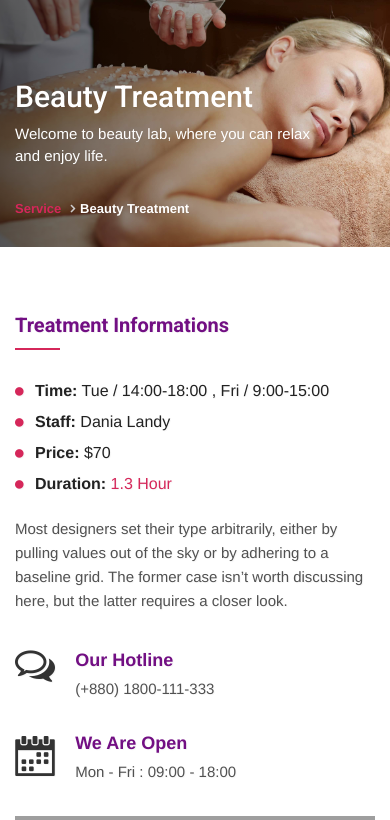
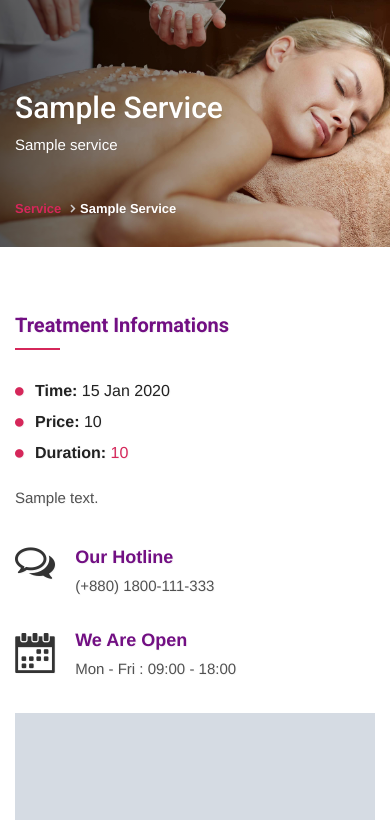
Before and after one commit to vanlong2712/dlongspabeauty, a Node project: template views/service_details.ejs in a window 390 px wide. Shown: the part 113-933 px from the top of the page. Run offline with Node 20 templates, Linux system fonts and the light colour scheme; the template is opened without the code that fills it: most values are stand-ins (such as "Sample title", 1, 10 or a date in 2020); grey boxes marked "Sample" are stand-in pictures; some libraries are stand-ins or nearby versions; grey boxes are pictures that could not be loaded.

Commit message:
commit continue

```diff
--- /dev/null
+++ b/db/mongoose.js
@@ -0,0 +1,6 @@
+global.mongoose = require('mongoose');
+
+mongoose.Promise = global.Promise;
+mongoose.connect(process.env.MONGODB_URI || 'mongodb://localhost:27017/spabeauty');
+
+module.exports = {mongoose};
--- a/package.json
+++ b/package.json
@@ -6,6 +6,7 @@
     "start": "node ./bin/www"
   },
   "dependencies": {
+    "bcryptjs": "^2.4.3",
     "body-parser": "~1.17.1",
     "connect-flash": "^0.1.1",
     "cookie-parser": "~1.4.3",
@@ -17,6 +18,9 @@
     "mongoose": "^4.11.8",
     "morgan": "~1.8.1",
     "multer": "^1.3.0",
-    "serve-favicon": "~2.4.2"
+    "passport": "^0.3.2",
+    "passport-local": "^1.0.0",
+    "serve-favicon": "~2.4.2",
+    "shortid": "^2.2.8"
   }
 }
--- a/views/admin/service-list.ejs
+++ b/views/admin/service-list.ejs
@@ -31,8 +31,10 @@
                                data-toggle="switch" serviceName="<%= services[i].name %>" serviceId="<%= services[i]._id %>" />
                     </td>
                     <td>
-                        <button id="service-edit" serviceId="<%= services[i]._id %>" class="btn btn-primary btn-xs" ><i class="fa fa-pencil"></i></button>
-                        <button id="service-delete" serviceName="<%= services[i].name %>" serviceId="<%= services[i]._id %>" class="btn btn-danger btn-xs" ><i class="fa fa-trash-o "></i></button>
+                      <span>
+                        <a href="./service-edit/<%= services[i]._id %>" class="btn btn-primary btn-xs" ><i class="fa fa-pencil"></i></a>
+                      </span>
+                        <a href="./service-delete/<%= services[i]._id %>" onclick='return accept_delete("Bạn có chắc muốn xóa dịch vụ \"<%= services[i].name %>\" ?")' class="btn btn-danger btn-xs" ><i class="fa fa-trash-o "></i></a>
                     </td>
                 </tr>
                 <% } %>
--- a/views/partials/footer.ejs
+++ b/views/partials/footer.ejs
@@ -32,7 +32,7 @@
         <div class="row">
             <div class="col-md-4">
                 <div class="single_widget contact_widget">
-                    <img alt="logo" src="images/widget-logo.png">
+                    <img alt="logo" src="/images/widget-logo.png">
                     <p>The beauty lab is a luxury beauty &amp; spa solution. The beauty spa strives to deliver top class.</p>
                     <address>
                         <p class="address"><i class="fa fa-home"></i><span>Address:</span> 121 King St, Melbourne Vic 3000, Australia.</p>
@@ -103,66 +103,66 @@
         ==End scroll top==
 =======================================-->
 <!-- jQuary library -->
-<script type="text/javascript" src="javascripts/jquery-2.1.4.min.js"></script>
-<script type="text/javascript" src="javascripts/modernizr-2.6.2.min.js"></script>
+<script type="text/javascript" src="/javascripts/jquery-2.1.4.min.js"></script>
+<script type="text/javascript" src="/javascripts/modernizr-2.6.2.min.js"></script>
 
 <!-- others jQuary plugins -->
-<script type="text/javascript" src="javascripts/plugins.js"></script>
+<script type="text/javascript" src="/javascripts/plugins.js"></script>
 
 <!--bootstrap min js-->
-<script type="text/javascript" src="javascripts/bootstrap.min.js"></script>
+<script type="text/javascript" src="/javascripts/bootstrap.min.js"></script>
 
 <!--enlux parallux js-->
-<script type="text/javascript" src="javascripts/smoothscroll.min.js"></script>
+<script type="text/javascript" src="/javascripts/smoothscroll.min.js"></script>
 
 <!--Menuzord js-->
-<script type="text/javascript" src="javascripts/menuzord.js"></script>
+<script type="text/javascript" src="/javascripts/menuzord.js"></script>
 
 <!--nice select js-->
-<script type="text/javascript" src="javascripts/jquery.nice-select.min.js"></script>
+<script type="text/javascript" src="/javascripts/jquery.nice-select.min.js"></script>
 
 <!--slick slider js-->
-<script type="text/javascript" src="javascripts/slick.slider.js"></script>
+<script type="text/javascript" src="/javascripts/slick.slider.js"></script>
 
 <!--owl carousel js-->
-<script type="text/javascript" src="javascripts/owl.carousel.min.js"></script>
+<script type="text/javascript" src="/javascripts/owl.carousel.min.js"></script>
 
 <!--date time picker js-->
-<script type="text/javascript" src="javascripts/moment.js"></script>
-<script type="text/javascript" src="javascripts/bootstrap-datetimepicker.min.js"></script>
+<script type="text/javascript" src="/javascripts/moment.js"></script>
+<script type="text/javascript" src="/javascripts/bootstrap-datetimepicker.min.js"></script>
 
 <!--mixitup min js-->
-<script type="text/javascript" src="javascripts/mixitup.min.js"></script>
+<script type="text/javascript" src="/javascripts/mixitup.min.js"></script>
 
 <!--masonary js-->
-<script type="text/javascript" src="javascripts/masonry.pkgd.min.js"></script>
+<script type="text/javascript" src="/javascripts/masonry.pkgd.min.js"></script>
 
 <!--venobox js-->
-<script type="text/javascript" src="javascripts/venobox.min.js"></script>
+<script type="text/javascript" src="/javascripts/venobox.min.js"></script>
 
 <!--price filter js-->
-<script type="text/javascript" src="javascripts/jshashtable-2.1_src.js"></script>
+<script type="text/javascript" src="/javascripts/jshashtable-2.1_src.js"></script>
 
 <!--particle js-->
-<script type="text/javascript" src="javascripts/particles.js"></script>
-<script type="text/javascript" src="javascripts/particle.control.js"></script>
+<script type="text/javascript" src="/javascripts/particles.js"></script>
+<script type="text/javascript" src="/javascripts/particle.control.js"></script>
 
 <!--parallax-->
-<script type="text/javascript" src="javascripts/parallax.min.js"></script>
+<script type="text/javascript" src="/javascripts/parallax.min.js"></script>
 
 <!--vide js for background video-->
-<script type="text/javascript" src="javascripts/jquery.vide.js"></script>
+<script type="text/javascript" src="/javascripts/jquery.vide.js"></script>
 
 <!--facts counter js-->
-<script type="text/javascript" src="javascripts/jquery.counterup.min.js"></script>
-<script type="text/javascript" src="javascripts/waypoints.min.js"></script>
+<script type="text/javascript" src="/javascripts/jquery.counterup.min.js"></script>
+<script type="text/javascript" src="/javascripts/waypoints.min.js"></script>
 
 <!--google map js-->
-<script type="text/javascript" src="javascripts/map.control.js"></script>
+<script type="text/javascript" src="/javascripts/map.control.js"></script>
 <script src="https://maps.googleapis.com/maps/api/js?key=AIzaSyBMz2bvcqnldyxU6WUh2wuAEjJj11mSlg8&amp;callback=myMap"></script>
 
 <!-- all jQuary activation code here and always it will be bottom of all script tag -->
-<script type="text/javascript" src="javascripts/activation-jQuary.js"></script>
+<script type="text/javascript" src="/javascripts/activation-jQuary.js"></script>
 </body>
 
 
--- a/views/partials/header.ejs
+++ b/views/partials/header.ejs
@@ -14,52 +14,52 @@
     <title>Beauty Lab | Home_1</title>
 
     <!--favicon icon-->
-    <link rel="icon" href="images/fabicon.png">
+    <link rel="icon" href="/images/fabicon.png">
 
     <!--google font-->
     <link href="https://fonts.googleapis.com/css?family=Arimo:400,700" rel="stylesheet">
     <link href="https://fonts.googleapis.com/css?family=Roboto:300,300i,400,500,700,900" rel="stylesheet">
 
     <!-- font awesome css -->
-    <link rel="stylesheet" href="stylesheets/font-awesome.min.css">
+    <link rel="stylesheet" href="/stylesheets/font-awesome.min.css">
 
     <!-- flaticon css -->
-    <link rel="stylesheet" href="stylesheets/flaticon.css">
+    <link rel="stylesheet" href="/stylesheets/flaticon.css">
 
     <!--html boilarplate css-->
-    <link rel="stylesheet" href="stylesheets/normalize.css">
-    <link rel="stylesheet" href="stylesheets/html-boilarplate.css">
+    <link rel="stylesheet" href="/stylesheets/normalize.css">
+    <link rel="stylesheet" href="/stylesheets/html-boilarplate.css">
 
     <!--bootstrap min css-->
-    <link rel="stylesheet" href="stylesheets/bootstrap.min.css">
-    <link rel="stylesheet" href="stylesheets/bootstrap-datetimepicker.min.css">
+    <link rel="stylesheet" href="/stylesheets/bootstrap.min.css">
+    <link rel="stylesheet" href="/stylesheets/bootstrap-datetimepicker.min.css">
 
     <!--Menuzord css-->
-    <link rel="stylesheet" href="stylesheets/menuzord.css">
+    <link rel="stylesheet" href="/stylesheets/menuzord.css">
 
     <!--nice select css-->
-    <link rel="stylesheet" href="stylesheets/nice-select.css">
+    <link rel="stylesheet" href="/stylesheets/nice-select.css">
 
     <!--animate css-->
-    <link rel="stylesheet" href="stylesheets/animate.min.css">
+    <link rel="stylesheet" href="/stylesheets/animate.min.css">
 
     <!--slick slider css-->
-    <link rel="stylesheet" href="stylesheets/slick.slider.css">
+    <link rel="stylesheet" href="/stylesheets/slick.slider.css">
 
     <!--owl carousel css-->
-    <link rel="stylesheet" href="stylesheets/owl.carousel.min.css">
+    <link rel="stylesheet" href="/stylesheets/owl.carousel.min.css">
 
     <!--venobox css-->
-    <link rel="stylesheet" href="stylesheets/venobox.css">
+    <link rel="stylesheet" href="/stylesheets/venobox.css">
 
     <!--Padding margin css-->
-    <link rel="stylesheet" href="stylesheets/padding.margin.css">
+    <link rel="stylesheet" href="/stylesheets/padding.margin.css">
 
     <!-- style css -->
-    <link rel="stylesheet" href="stylesheets/style.css">
+    <link rel="stylesheet" href="/stylesheets/style.css">
 
     <!--responsive css-->
-    <link rel="stylesheet" href="stylesheets/responsive.css"> </head>
+    <link rel="stylesheet" href="/stylesheets/responsive.css"> </head>
 
 <body>
 <!-- =========== Preloader Start ============ -->
@@ -79,7 +79,7 @@
 <div id="custom_modal" class="modal fade bs-example-modal-sm" tabindex="-1" role="dialog" aria-labelledby="mySmallModalLabel">
     <div class="modal-dialog modal-sm" role="document">
         <button type="button" class="close" data-dismiss="modal" aria-label="Close"><span aria-hidden="true">?</span></button>
-        <img src="images/search_popup_logo.png" alt="search_popup_logo">
+        <img src="/images/search_popup_logo.png" alt="search_popup_logo">
         <form action="#" class="form-inline">
             <input type="text" name="search" placeholder="Search here...">
             <button><i class="fa fa-search"></i></button>
@@ -162,7 +162,7 @@
             <div class="col-md-12">
                 <div class="beauty">
                     <div id="menuzord" class="menuzord">
-                        <a href="index.html" class="menuzord-brand"><img id="logo" src="images/logo.png" alt="logo"></a>
+                        <a href="index.html" class="menuzord-brand"><img id="logo" src="/images/logo.png" alt="logo"></a>
                         <ul class="menuzord-menu menuzord-right">
                             <li class="active"><a href="/" title="Home">Home</a></li>
                             <li><a href="/services" title="Service">Service</a></li>
@@ -206,16 +206,16 @@
                                         <div class="col6">
                                             <div class="megamenu_carousel owl-carousel">
                                                 <div class="single_carousel">
-                                                    <img src="images/mega_carousel1.jpg" class="img img-responsive" alt="mega_carousel">
+                                                    <img src="/images/mega_carousel1.jpg" class="img img-responsive" alt="mega_carousel">
                                                 </div>
                                                 <div class="single_carousel">
-                                                    <img src="images/mega_carousel2.png" class="img img-responsive" alt="mega_carousel">
+                                                    <img src="/images/mega_carousel2.png" class="img img-responsive" alt="mega_carousel">
                                                 </div>
                                                 <div class="single_carousel">
-                                                    <img src="images/mega_carousel3.png" class="img img-responsive" alt="mega_carousel">
+                                                    <img src="/images/mega_carousel3.png" class="img img-responsive" alt="mega_carousel">
                                                 </div>
                                                 <div class="single_carousel">
-                                                    <img src="images/mega_carousel4.png" class="img img-responsive" alt="mega_carousel">
+                                                    <img src="/images/mega_carousel4.png" class="img img-responsive" alt="mega_carousel">
                                                 </div>
                                             </div>
                                         </div>
--- a/views/service_details.ejs
+++ b/views/service_details.ejs
@@ -9,12 +9,12 @@
             <div class="row">
                 <div class="col-md-12">
                     <div class="banner_content">
-                        <h4 class="fw_500 color_ff">Beauty Treatment</h4>
-                        <p class="color_ff">Welcome to beauty lab, where you can relax and enjoy life.</p>
+                        <h4 class="fw_500 color_ff"><%= service.name %></h4>
+                        <p class="color_ff"><%= service.title %></p>
                     </div>
                     <ol class="breadcrumb">
                         <li><a href="#">Service</a></li>
-                        <li class="active">Beauty Treatment</li>
+                        <li class="active"><%= service.name %></li>
                     </ol>
                 </div>
             </div>
@@ -34,12 +34,11 @@
                     <div class="info_content">
                         <h5 class="section_title color_72 fw_700 pos_relative pb_30">Treatment Informations</h5>
                         <ul>
-                            <li><span class="fw_700">Time:</span> Tue / 14:00-18:00 , Fri / 9:00-15:00</li>
-                            <li><span class="fw_700">Staff:</span> Dania Landy</li>
-                            <li><span class="fw_700">Price:</span> $70</li>
-                            <li><span class="fw_700">Duration:</span> <span class="color_d5">1.3 Hour</span></li>
+                            <li><span class="fw_700">Time:</span> <%= service.time %></li>
+                            <li><span class="fw_700">Price:</span> <%= service.price %></li>
+                            <li><span class="fw_700">Duration:</span> <span class="color_d5"><%= service.duration %></span></li>
                         </ul>
-                        <p class="info_details pt_15 pb_30">Most designers set their type arbitrarily, either by pulling values out of the sky or by adhering to a baseline grid. The former case isn’t worth discussing here, but the latter requires a closer look.</p>
+                        <p class="info_details pt_15 pb_30"><%= service.description %></p>
                         <div class="quick_support_wrapper clearfix">
                             <div class="single_support pull-left">
                                 <i class="fa fa-comments-o"></i>
@@ -65,7 +64,7 @@
 
                 <div class="col-lg-5 col-lg-offset-1 col-md-5">
                     <div class="treatment_info_img pos_relative">
-                        <img src="images/spa_treatments.jpg" alt="spa_treatments" class="img img-responsive">
+                        <img src="/uploads/<%= service.images[0] %>" alt="spa_treatments" class="img img-responsive">
                     </div>
                 </div>
             </div>
@@ -85,7 +84,7 @@
 
                 <div class="col-md-7 col-md-push-5">
                     <div class="treatment_details">
-                        <p>As you might have guessed, most designers choose this unit arbitrarily. The problem with this approach is that the resulting baseline grid unit is not directly related to the primary font size, which is the most fundamental design element on the page. <br/><br/> Instead of relying on arbitrary selection, wouldn’t it be nice if there were a way to determine the perfect typography settings based on a given context? <br/><br/> As it turns out, the golden ratio provides us with a guide—a formula—for prop er typesetting. Because of this, we can now set our type with absolute certainty in any situation! Better still, we can use this information about typography...</p>
+                        <p><%- service.content %></p>
                         <a href="#" class="brochure color_d5 fw_700"><i class="fa fa-file-pdf-o"></i> Download Brochure</a>
                     </div>
                 </div>
@@ -93,7 +92,7 @@
 
                 <div class="col-md-5 col-md-pull-7">
                     <div class="treatment_details_img pos_relative">
-                        <img src="images/spa_bed.jpg" alt="spa_bed" class="img img-responsive spa_bed">
+                        <img src="/uploads/<%= service.images[1] %>" alt="spa_bed" class="img img-responsive spa_bed">
                     </div>
                 </div>
             </div>
@@ -113,7 +112,7 @@
 
                 <div class="col-md-4">
                     <div class="single_service pos_relative">
-                        <img src="images/service_img7.jpg" alt="service img" class="img img-responsive">
+                        <img src="/images/service_img7.jpg" alt="service img" class="img img-responsive">
                         <div class="link_hover"><a href="#"><i class="fa fa-link color_ff"></i></a></div>
                         <h6><a href="#" class="color_d5">Beauty Treatment</a><span class="pull-right fw_500">$59</span></h6>
                     </div>
@@ -121,7 +120,7 @@
 
                 <div class="col-md-4">
                     <div class="single_service pos_relative">
-                        <img src="images/service_img8.jpg" alt="service img" class="img img-responsive">
+                        <img src="/images/service_img8.jpg" alt="service img" class="img img-responsive">
                         <div class="link_hover"><a href="#"><i class="fa fa-link color_ff"></i></a></div>
                         <h6><a href="#" class="color_d5">Spa Process</a><span class="pull-right fw_500">$70</span></h6>
                     </div>
@@ -129,7 +128,7 @@
 
                 <div class="col-md-4">
                     <div class="single_service pos_relative">
-                        <img src="images/service_img9.jpg" alt="service img" class="img img-responsive">
+                        <img src="/images/service_img9.jpg" alt="service img" class="img img-responsive">
                         <div class="link_hover"><a href="#"><i class="fa fa-link color_ff"></i></a></div>
                         <h6><a href="#" class="color_d5">Manicure & Pedicure</a><span class="pull-right fw_500">$40</span></h6>
                     </div>
```
Also changed, not shown: app.js (+16 -2 lines), vendor/admin_script.js (renamed from public/vendor/admin_script.js, +41 -1 lines), views/admin/admin-create.ejs (added, +75 -0 lines), views/admin/admin-edit.ejs (added, +53 -0 lines), views/admin/admin-list.ejs (added, +44 -0 lines), views/admin/login.ejs (added, +87 -0 lines), views/admin/partials/footer.ejs (+8 -33 lines), views/admin/partials/header.ejs (+19 -6 lines), views/services.ejs (+28 -26 lines), 3 other files.
